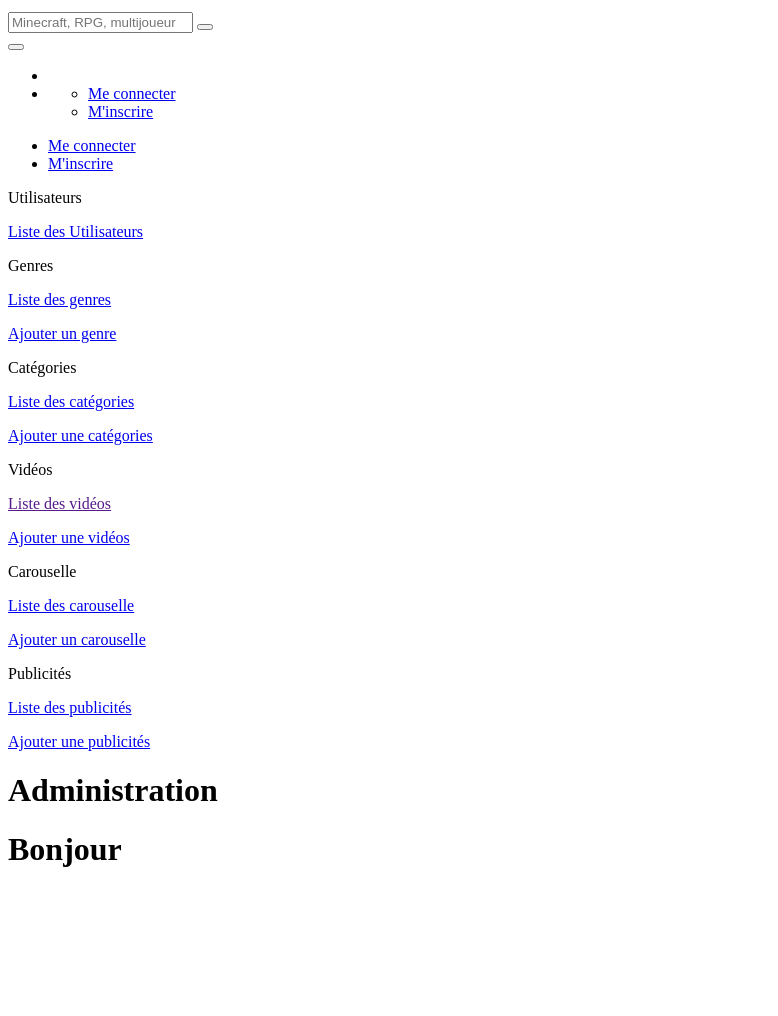
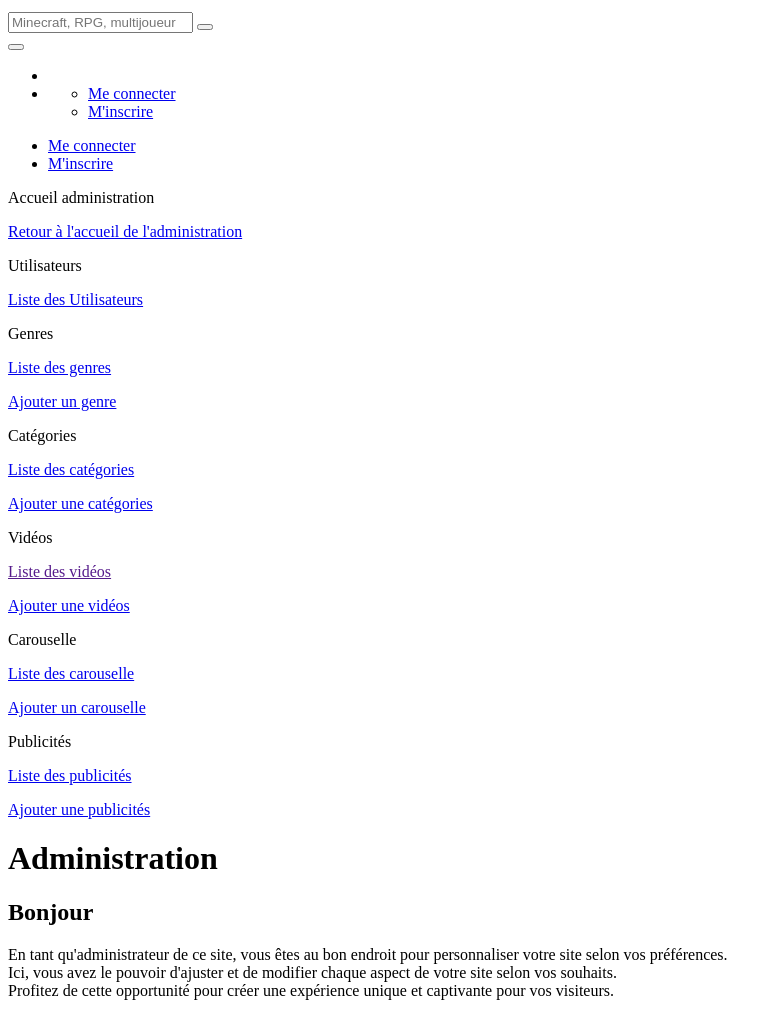
Before and after one commit to WildCodeSchool/2023-03-remote-fr-php-origins-digital, a Symfony app: template templates/admin/index.html.twig in a window 1280 px wide. Shown: the part 186-1202 px from the top of the page, without its empty margins (0-778 px from the left). Before the commit the page ends 1053 px from the top, so only its background shows below. Run offline with Twig, Linux system fonts and the light colour scheme; the template is opened without the code that fills it, so the values that code supplies are empty; some libraries are stand-ins or nearby versions.

Commit message:
Création page admin

```diff
--- a/templates/_includes/_navbar.html.twig
+++ b/templates/_includes/_navbar.html.twig
@@ -60,7 +60,7 @@
                                 {% if is_granted('ROLE_ADMIN') %}
                                     <li><a class="dropdown-item" href={{ path('admin_index') }}>Administration</a></li>
                                 {% endif %}
-                                <li><a class="dropdown-item" href=#>Mon compte</a></li>
+                                <li><a class="dropdown-item" href={{ path('app_page_account') }}>Mon compte</a></li>
                                 <li><a class="dropdown-item" href="{{ path('app_logout') }}">Me déconnecter</a></li>
                             {% else %}
                                 <li><a class="dropdown-item" href="{{ path('app_login') }}">Me connecter</a></li>
@@ -82,7 +82,7 @@
                     <a class="nav-link" href={{ path('admin_index') }}>Administration</a></li>
             {% endif %}
             <li class="nav-item mobile">
-                <a class="nav-link" href=#>Mon compte</a></li>
+                <a class="nav-link" href={{ path('app_page_account') }}>Mon compte</a></li>
 
             <li class="nav-item mobile">
                 <a class="nav-link" href="#">Favoris</a>
--- a/templates/admin/_partials/adminnav.html.twig
+++ b/templates/admin/_partials/adminnav.html.twig
@@ -1,6 +1,17 @@
 <aside class="col-3 border border-light bg-secondary p-2">
     <article class="card mb-3">
-        <div class="hearder">
+        <div class="hearder p-2
+">
+            Accueil administration
+        </div>
+        <div class="card-body">
+            <p><a href="{{ path('index') }}">Retour à l'accueil de l'administration</a></p>
+
+        </div>
+    </article>
+
+    <article class="card mb-3">
+        <div class="hearder p-2">
             Utilisateurs
         </div>
         <div class="card-body">
@@ -10,7 +21,7 @@
     </article>
 
     <article class="card mb-3">
-        <div class="hearder">
+        <div class="hearder p-2">
             Genres
         </div>
         <div class="card-body">
@@ -20,7 +31,7 @@
     </article>
 
     <article class="card mb-3">
-        <div class="hearder">
+        <div class="hearder p-2">
             Catégories
         </div>
         <div class="card-body">
@@ -30,7 +41,7 @@
     </article>
 
     <article class="card mb-3">
-        <div class="hearder">
+        <div class="hearder p-2">
             Vidéos
         </div>
         <div class="card-body">
@@ -40,7 +51,7 @@
     </article>
 
     <article class="card mb-3">
-        <div class="hearder">
+        <div class="hearder p-2">
             Carouselle
         </div>
         <div class="card-body">
@@ -50,7 +61,7 @@
     </article>
 
     <article class="card mb-3">
-        <div class="hearder">
+        <div class="hearder p-2">
             Publicités
         </div>
         <div class="card-body">
--- a/templates/admin/base.html.twig
+++ b/templates/admin/base.html.twig
@@ -23,7 +23,6 @@
         {% include '_includes/_navbar.html.twig' %}
         {% include "/admin/_partials/adminnav.html.twig" %}
         <main class="col-9 border border-light bg-secondary p-2">
-            <h1 class="text-dark">Administration</h1>
             {% block body %}{% endblock %}
         </main>
     </div>
--- a/templates/admin/index.html.twig
+++ b/templates/admin/index.html.twig
@@ -3,5 +3,14 @@
 {% block title %}Administration{% endblock %}
 
 {% block body %}
-<h1 class="mt-4">Bonjour {{ app.user.fullName }}</h1>
+<h1 class="mb-4 text-center">Administration</h1>
+    <h2>Bonjour {{ app.user.fullName }}</h2>
+<div class="container">
+    <p>
+        En tant qu'administrateur de ce site, vous êtes au bon endroit pour
+        personnaliser votre site selon vos préférences. <br>
+        Ici, vous avez le pouvoir d'ajuster et de modifier chaque aspect de votre site selon vos souhaits. <br>
+        Profitez de cette opportunité pour créer une expérience unique et captivante pour vos visiteurs.
+    </p>
+</div>
 {% endblock %}
```
Also changed, not shown: src/Controller/PageAccountController.php (added, +32 -0 lines), src/Form/AccountFormType.php (added, +45 -0 lines), templates/page_account/index.html.twig (added, +56 -0 lines), 1 other file.
